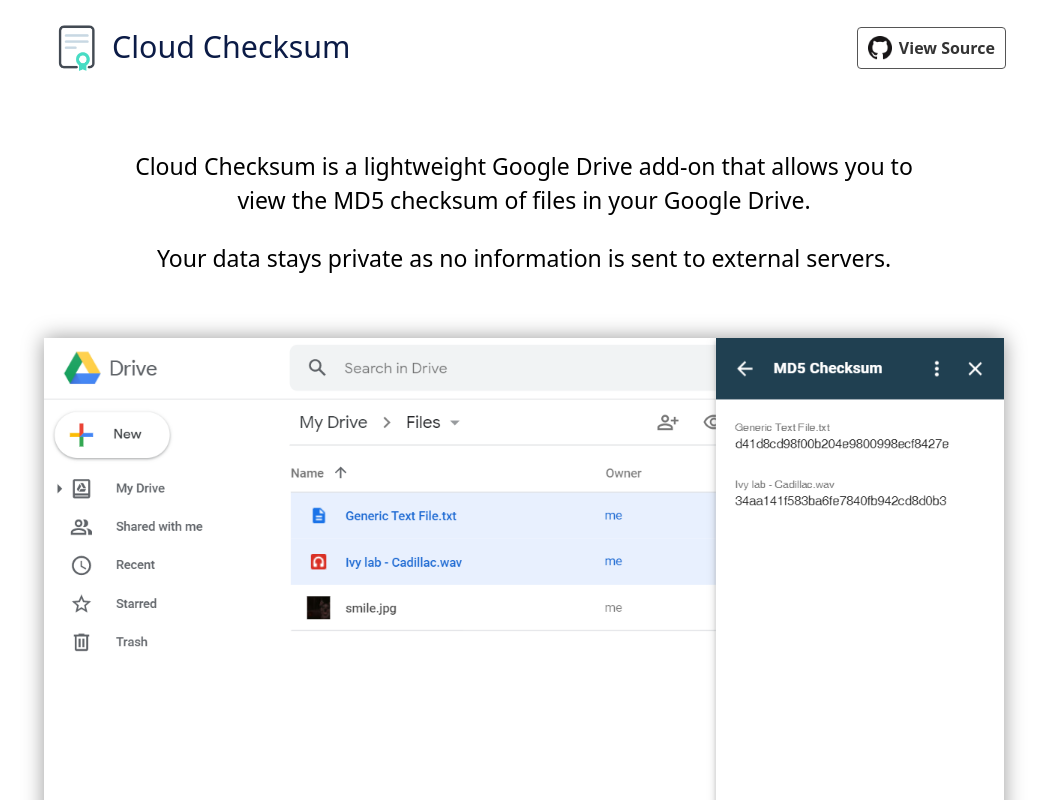
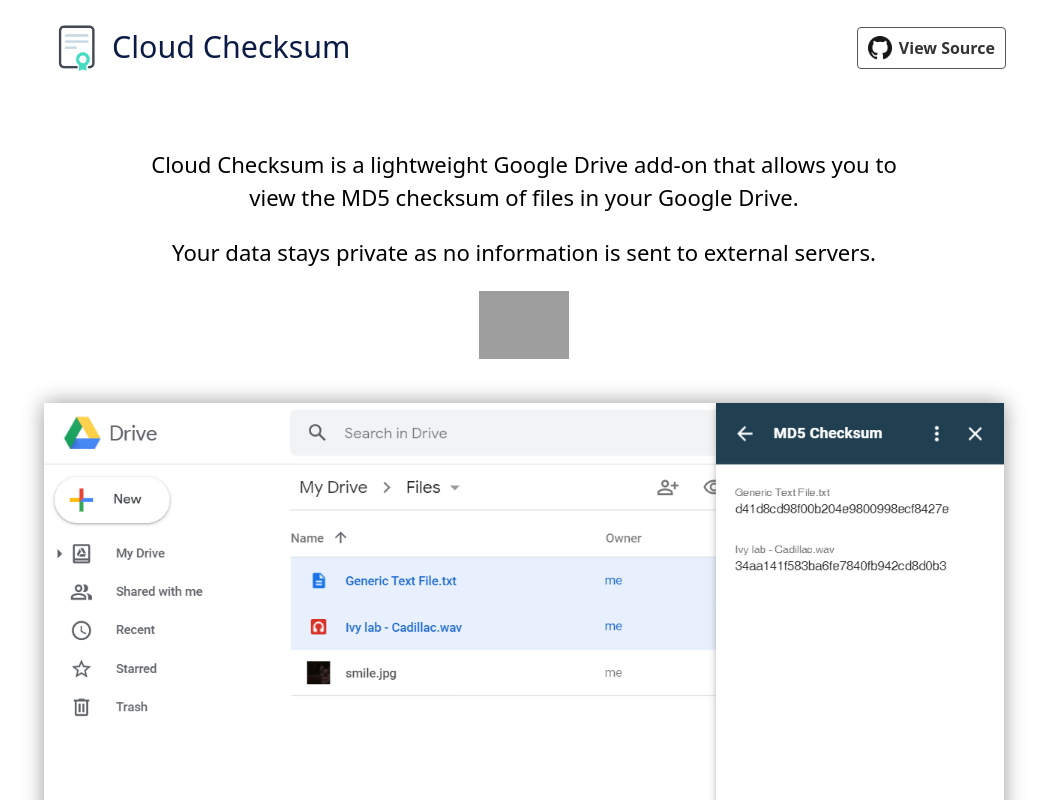
Before and after one commit to DuckyCrayfish/cloud-checksum, a plain HTML site: page docs/index.html in a window 1280 px wide. Shown: the top 800 px of the page, without its empty margins (116-1163 px from the left). Drawn offline with nearby package versions, Linux system fonts and the light colour scheme; grey boxes are pictures that could not be loaded.

Commit message:
Add install button to homepage

```diff
--- a/docs/index.html
+++ b/docs/index.html
@@ -40,6 +40,9 @@
         <p>Cloud Checksum is a lightweight Google Drive add-on that allows you to view the MD5 checksum of files in your Google Drive.</p>
         <p>Your data stays private as no information is sent to external servers.</p>
       </div>
+      <a class="install-link" href="https://workspace.google.com/marketplace/app/cloud_checksum/542217498349?pann=b" target="_blank" aria-label="Get it from the Google Workspace Marketplace">
+        <img alt="Google Workspace Marketplace badge" alt-text="Get it from the Google Workspace Marketplace" src="https://workspace.google.com/static/img/marketplace/en/gwmBadge.svg?" style="height: 68px">
+      </a>
       <img src="images/demo.png" class="demo" alt="Demo" width="960" height="600">
     </main>
     <footer>
--- a/docs/style.css
+++ b/docs/style.css
@@ -57,9 +57,9 @@ main {
     margin-bottom: 20px;
 }
 .description {
-    padding: 0 20px 40px;
+    padding: 0 20px;
     line-height: 1.5;
-    font-size: 1.2em;
+    font-size: 1.15em;
     max-width: 785px;
     margin: 0 auto;
 }
@@ -82,3 +82,7 @@ footer {
     display: inline-block;
     margin-right: .4em;
 }
+.install-link {
+    margin-bottom: 40px;
+    display: block;
+}
```
